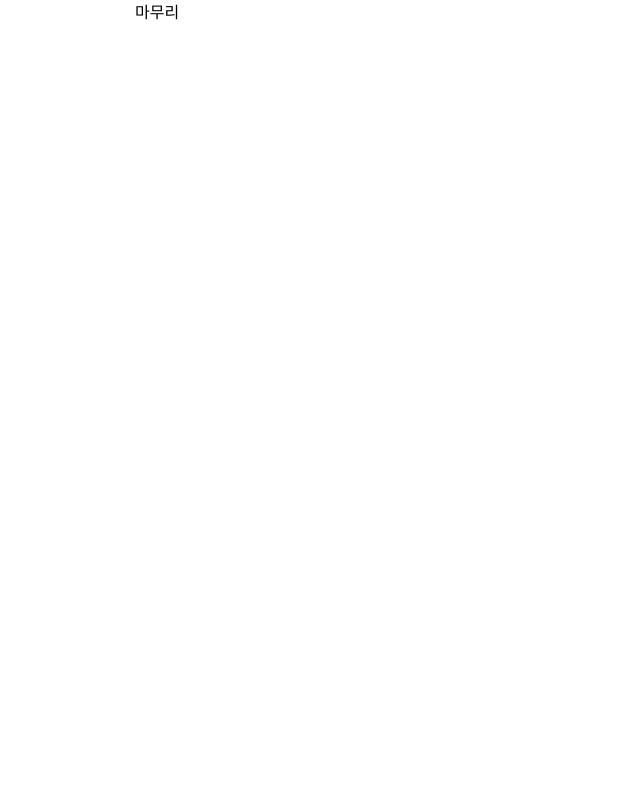
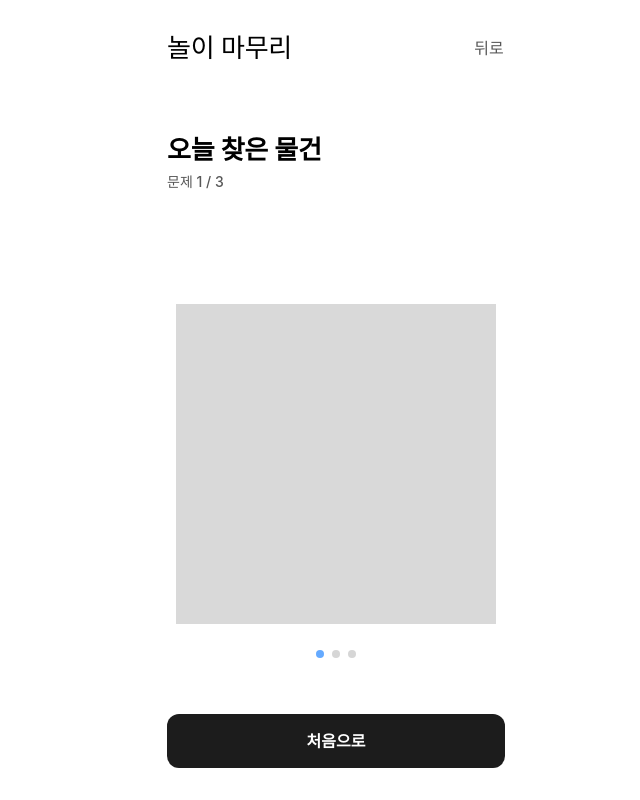
Before and after one commit to SOPT-all/39-SOPKATHON-WEB-WEB3, a React (Vite) app: page /kid/game/finish in a window 1280 px wide. Shown: the whole page, without its empty margins (304-944 px from the left). Built offline with nearby package versions, Linux system fonts and the light colour scheme; a web font is replaced by a local one.

Commit message:
feat: 유아 놀이 마무리 뷰 구현 (#61)
* chore: 유아 질문 상수 분리

* feat: 유아 놀이 마무리 화면 구현

```diff
--- a/src/pages/kid-game/KidGameFinishPage.tsx
+++ b/src/pages/kid-game/KidGameFinishPage.tsx
@@ -1,5 +1,74 @@
+import { useRef, useState } from 'react';
+import { useNavigate } from 'react-router';
+
+import { PATH } from '@/routes/paths';
+import ActionButton from '@/shared/components/ActionButton';
+import Header from '@/shared/components/Header';
+import ImageView from '@/shared/components/ImageView';
+import { MOCK_KID_QUESTIONS } from '@/shared/constants/mockKidQuestions';
+
 const KidGameFinishPage = () => {
-  return <main>마무리</main>;
+  const navigate = useNavigate();
+  const sliderRef = useRef<HTMLDivElement>(null);
+  const [activeIndex, setActiveIndex] = useState(0);
+
+  const totalCount = MOCK_KID_QUESTIONS.length;
+
+  const handleSliderScroll = () => {
+    const slider = sliderRef.current;
+    if (!slider) return;
+    setActiveIndex(Math.round(slider.scrollLeft / slider.clientWidth));
+  };
+
+  const handleDotClick = (index: number) => {
+    const slider = sliderRef.current;
+    if (!slider) return;
+    slider.scrollTo({ left: index * slider.clientWidth, behavior: 'smooth' });
+  };
+
+  const handleRestartClick = () => {
+    navigate(PATH.HOME, { replace: true });
+  };
+
+  return (
+    <main className="flex min-h-dvh flex-col bg-white px-8 pb-8">
+      <Header title="놀이 마무리" />
+
+      <div className="mt-17 flex flex-col gap-1">
+        <h2 className="text-headline-lg text-black">오늘 찾은 물건</h2>
+        <p className="text-label-tab-m text-gray-600">
+          문제 {activeIndex + 1} / {totalCount}
+        </p>
+      </div>
+
+      <div
+        ref={sliderRef}
+        onScroll={handleSliderScroll}
+        className="-mx-8 mt-28 flex snap-x snap-mandatory scrollbar-none overflow-x-auto [&::-webkit-scrollbar]:hidden"
+      >
+        {MOCK_KID_QUESTIONS.map(({ imageUrl }, index) => (
+          <div key={index} className="flex w-full shrink-0 snap-center justify-center">
+            <ImageView src={imageUrl} />
+          </div>
+        ))}
+      </div>
+
+      <div className="mt-auto mb-14 flex justify-center gap-2">
+        {MOCK_KID_QUESTIONS.map((_, index) => (
+          <button
+            key={index}
+            type="button"
+            aria-label={`${index + 1}번째 물건 보기`}
+            aria-current={activeIndex === index}
+            onClick={() => handleDotClick(index)}
+            className={`size-2 rounded-full ${activeIndex === index ? 'bg-blue-650' : 'bg-gray-300'}`}
+          />
+        ))}
+      </div>
+
+      <ActionButton onClick={handleRestartClick}>처음으로</ActionButton>
+    </main>
+  );
 };
 
 export default KidGameFinishPage;
--- a/src/pages/kid-game/KidGamePage.tsx
+++ b/src/pages/kid-game/KidGamePage.tsx
@@ -5,20 +5,15 @@ import ActionButton from '@/shared/components/ActionButton';
 import Header from '@/shared/components/Header';
 import ImageView from '@/shared/components/ImageView';
 import StatusBar from '@/shared/components/StatusBar';
-
-const MOCK_QUESTIONS = [
-  { text: '식탁 위에서\n동그란거를 찾아볼래?', imageUrl: '' },
-  { text: '길쭉한 물건은\n어디에 있을까?', imageUrl: '' },
-  { text: '주변에서 네모난 것들을\n찾아볼까?', imageUrl: '' },
-];
+import { MOCK_KID_QUESTIONS } from '@/shared/constants/mockKidQuestions';
 
 const KidGamePage = () => {
   const navigate = useNavigate();
   const [searchParams, setSearchParams] = useSearchParams();
 
-  const totalCount = MOCK_QUESTIONS.length;
+  const totalCount = MOCK_KID_QUESTIONS.length;
   const step = Math.min(Math.max(Number(searchParams.get('step')) || 1, 1), totalCount); // 1 ~ 3 사이로 고정
-  const currentQuestion = MOCK_QUESTIONS[step - 1];
+  const currentQuestion = MOCK_KID_QUESTIONS[step - 1];
   const isLastQuestion = step === totalCount;
 
   const handleFoundClick = () => {
--- /dev/null
+++ b/src/shared/constants/mockKidQuestions.ts
@@ -0,0 +1,5 @@
+export const MOCK_KID_QUESTIONS = [
+  { text: '식탁 위에서\n동그란 것을 찾아볼래?', imageUrl: '' },
+  { text: '길쭉한 물건은\n어디에 있을까?', imageUrl: '' },
+  { text: '주변에서 네모난 것들을\n찾아볼까?', imageUrl: '' },
+];
```
